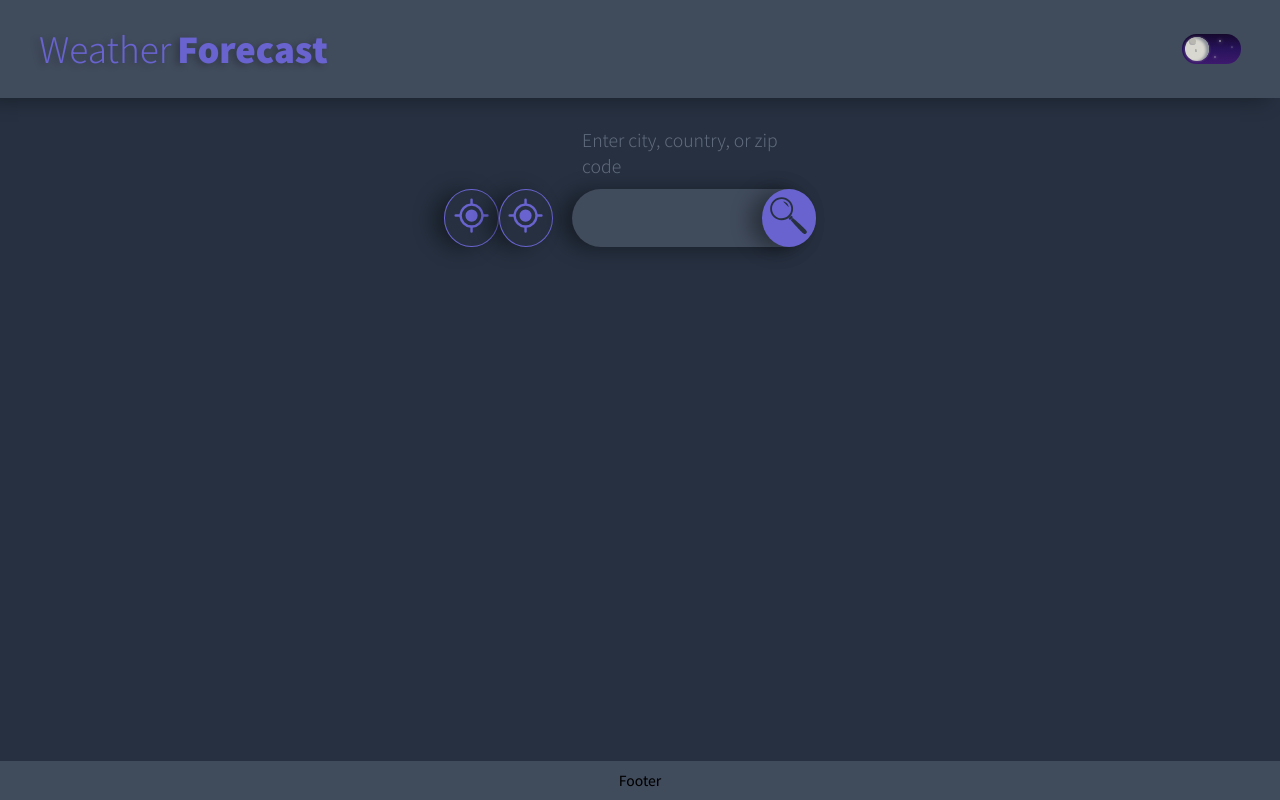
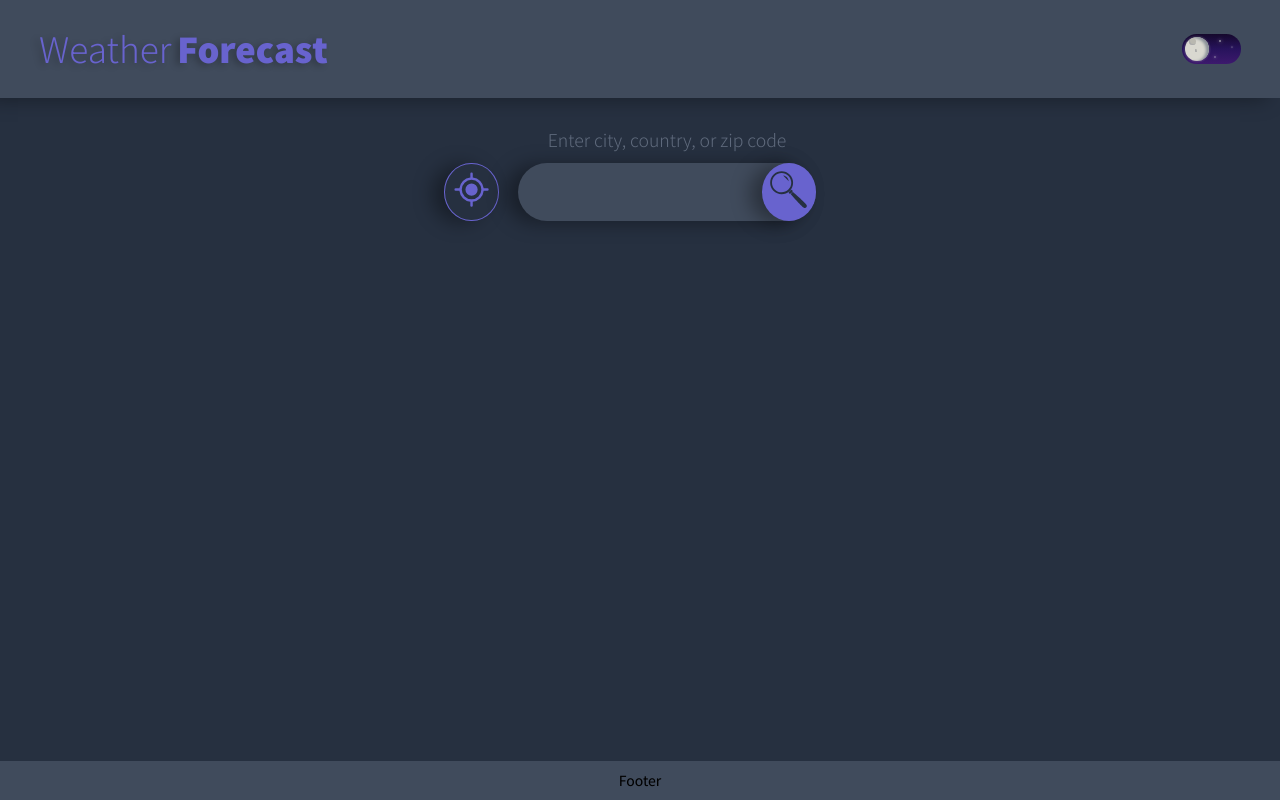
Before and after one commit to ann-rotem/weather-forecast, a React (Create React App) app: page / in a window 1280 px wide. Built offline with nearby package versions, Linux system fonts and the light colour scheme.

Commit message:
refactor: add useFetch hook and error message

```diff
--- a/src/App.js
+++ b/src/App.js
@@ -1,17 +1,36 @@
 import { useState } from "react";
 import { GlobalStyle, lightTheme, darkTheme } from "GlobalStyle";
 import { ThemeProvider } from "styled-components";
-import { Footer, Header, Main } from "components";
+import { useFetch } from "utils/hooks";
+import { ErrorMessage, Footer, Header, Search, Tabs } from "components";
 
 function App() {
 	const [theme, setTheme] = useState("dark");
 	const toggleTheme = () => setTheme(theme === "light" ? "dark" : "light");
 
+	const { data, loading, error, setUrl } = useFetch();
+
+	const handleSearch = (query, units = "metric") => {
+		setUrl(
+			`${process.env.REACT_APP_OPEN_WEATHER_URL}data/2.5/weather?q=${query}&units=${units}&appid=${process.env.REACT_APP_OPEN_WEATHER_API_KEY}`
+		);
+	};
+
 	return (
 		<ThemeProvider theme={theme === "dark" ? darkTheme : lightTheme}>
 			<GlobalStyle />
 			<Header theme={theme} toggleTheme={toggleTheme} />
-			<Main />
+			<main>
+				<Search handleSearch={handleSearch} />
+				{loading ? (
+					<p>Loading...</p>
+				) : error ? (
+					<ErrorMessage error={error} />
+				) : data ? (
+					<Tabs data={data} />
+				) : null}
+				{/* <Main /> */}
+			</main>
 			<Footer />
 		</ThemeProvider>
 	);
```
